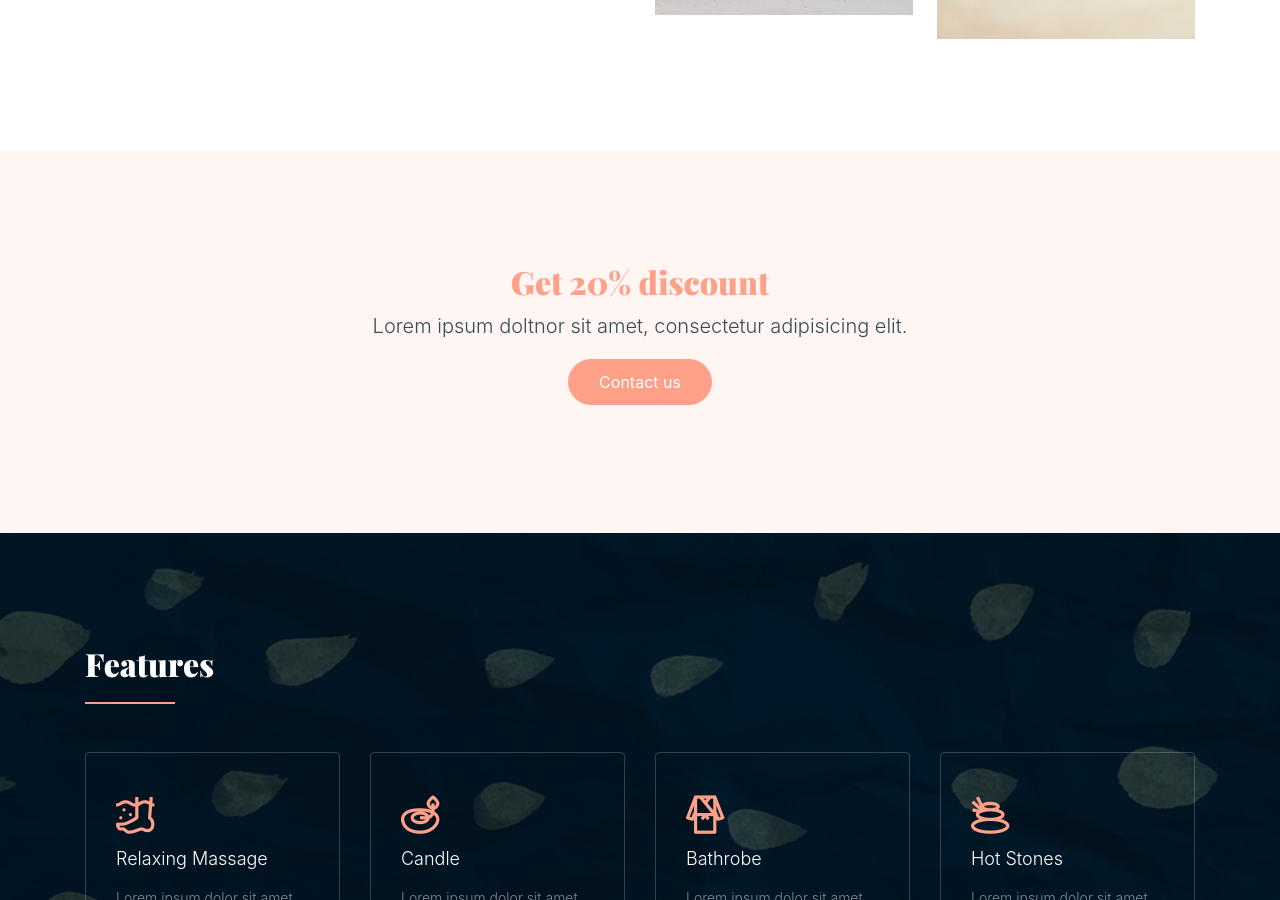
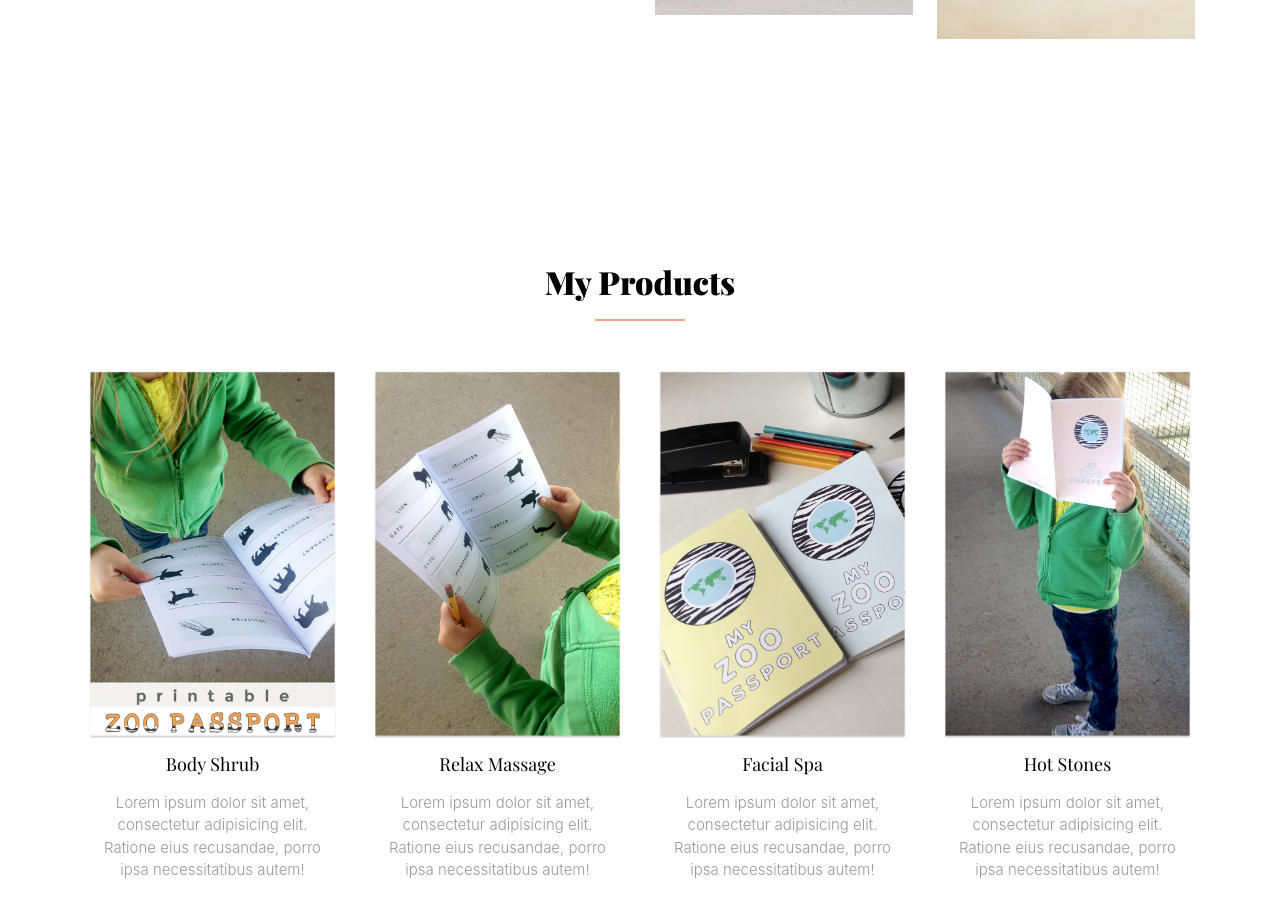
Before and after one commit to MallowWorld/MallowWorld.github.io, a Jekyll site: the page built from index.html, in a window 1280 px wide and 900 px high, scrolled down 1175 px. Built offline with Jekyll 4.4.1, drawn with Linux system fonts in a browser that asks for light colours; some web fonts are replaced.

Commit message:
Swap products for services

```diff
--- a/index.html
+++ b/index.html
@@ -7,7 +7,7 @@ hero_image: images/feature1.jpg
 ---
 {% include welcome.html %}
 
-{% if site.services.size > 0 %}
+{% if site.products.size > 0 %}
 <div class="site-section">
   <div class="container">
     <div class="row">
```
